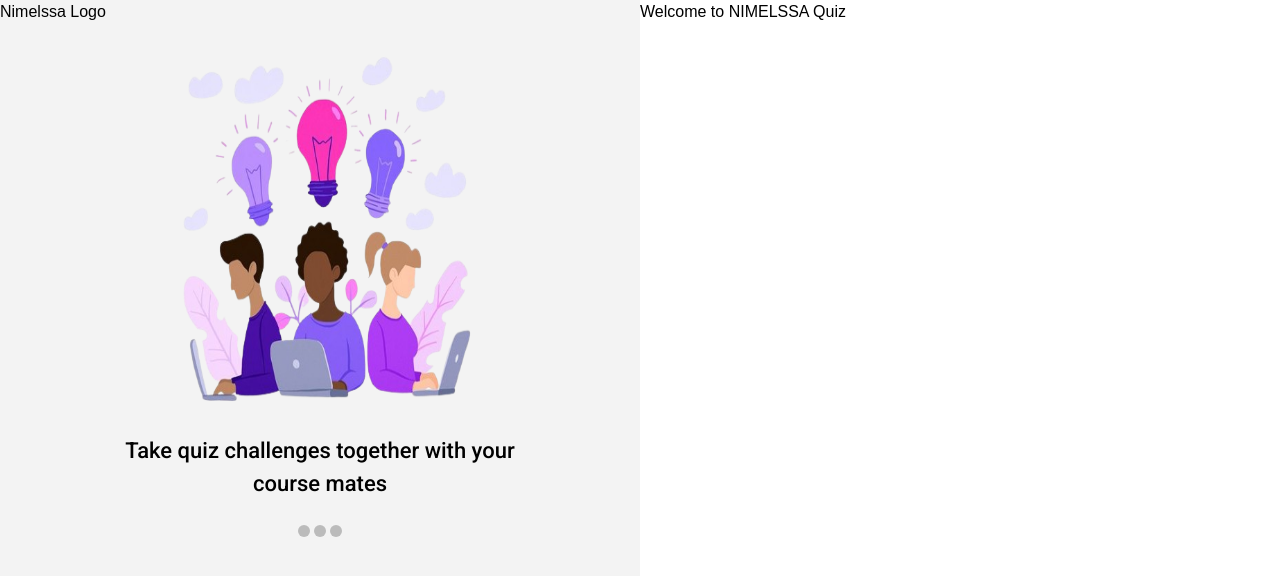
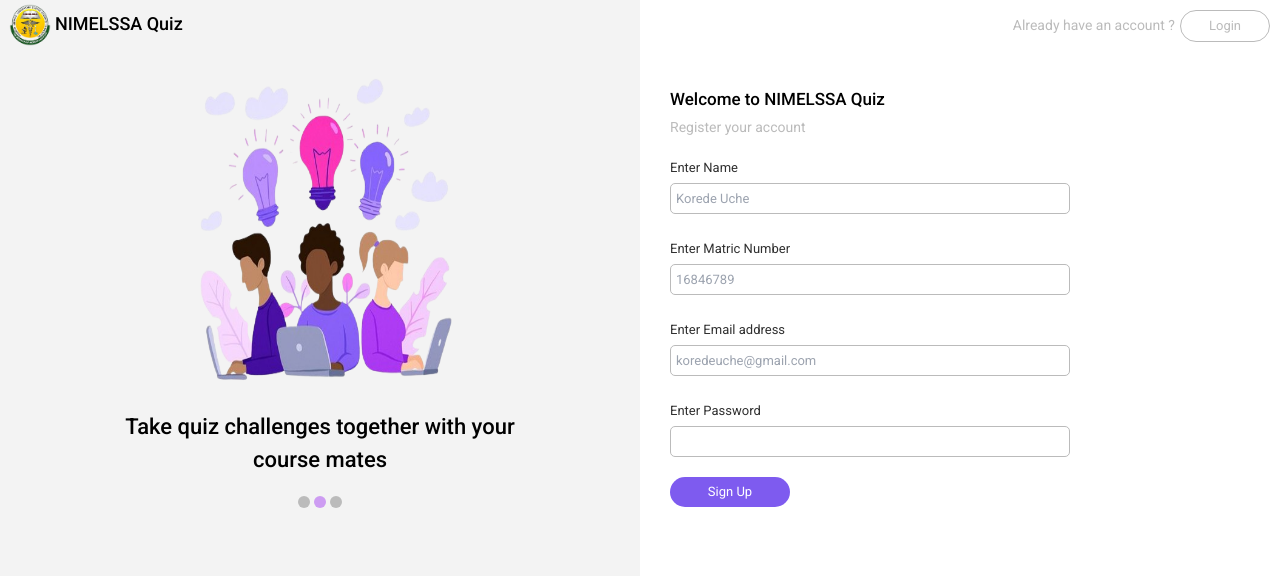
Before and after one commit to Fificode/nimelssa-quiz-app, a React (Vite) app: page / in a window 1280 px wide. Shown: the top 576 px of the page. Built offline with nearby package versions, Linux system fonts and the light colour scheme.

Commit message:
sign up page

```diff
--- a/index.html
+++ b/index.html
@@ -2,9 +2,9 @@
 <html lang="en">
   <head>
     <meta charset="UTF-8" />
-    <link rel="icon" type="image/svg+xml" href="/vite.svg" />
+    <link rel="icon" type="image/svg+xml" href="/assets/nimelssaLogo.png" />
     <meta name="viewport" content="width=device-width, initial-scale=1.0" />
-    <title>NIMELSSA QUIZ APP</title>
+    <title>NIMELSSA Quiz App</title>
     <link rel="preconnect" href="https://fonts.googleapis.com">
 <link rel="preconnect" href="https://fonts.gstatic.com" crossorigin>
 <link href="https://fonts.googleapis.com/css2?family=Inter:wght@400;500;600&family=Roboto:wght@400;500&display=swap" rel="stylesheet">
--- a/src/App.jsx
+++ b/src/App.jsx
@@ -5,6 +5,7 @@
 
 function App() {
   const [loading, setLoading] = useState(true);
+
 
   useEffect(() => {
   const timeout = setTimeout(() => {
@@ -15,13 +16,15 @@
 
   return (
     <div className="App">
+    {/* Nimelssa Quiz Time on Load */}
       {loading ? (
         <div className='flex justify-center items-center min-h-screen bg-gradient-to-t from-white-bg to-light-purple-bg animate-breathe'>
-       <img src='./assets/nimelssaQuizTime.png' alt='Illustration of Quiz Time on Screen' className='w-[250px] h-[300px]' />
+       <img src='./assets/nimelssaQuizTime.png' alt='Illustration of Quiz Time on Screen' className='w-[250px] h-[350px] md:w-[300px] md:h-[400px]' />
        </div>
       ) : (
 
         <div className='box-border'>
+        {/* Main content of the website */}
           <Home/>
            </div>
       )}
--- a/src/pages/Homepage.jsx
+++ b/src/pages/Homepage.jsx
@@ -8,18 +8,18 @@
 const Home = () => {
 
   const images = [imageOne, imageTwo, imageThree];
-  const headings = ['Take a quiz be more creative in your work', 'Take quiz challenges together with your course mates', 'Find fun and interesting quizzes to boost up your knowledge'];
+  const headings = ['Take a quiz and be more creative in your work', 'Take quiz challenges together with your course mates', 'Find fun and interesting quizzes to boost up your knowledge'];
+  const colors = ['bg-light-purple-bg', 'bg-light-purple-bg', 'bg-light-purple-bg'];
 
   const [currentImageIndex, setCurrentImageIndex] = useState(0);
 
+
   useEffect(() => {
-
     const interval = setInterval(() => {
       setCurrentImageIndex((prevIndex) =>
         prevIndex === images.length - 1 ? 0 : prevIndex + 1,
+ );
 
-
-      );
     }, 3000);
     return () => {
       clearInterval(interval);
@@ -30,33 +30,69 @@
 return (
     <div className='flex flex-col justify-between min-h-screen lg:flex-row '>
 <div className='bg-[#f3f3f3] w-[100%] min-h-screen lg:w-[50%]'>
-<div>
-Nimelssa Logo
+{/* Logo */}
+<div className='flex'>
+<img src='/assets/nimelssaLogo.png' alt='Logo of Nimelssa' className='ml-[5px] w-[50px] h-[50px]'/>
+<h1 className='font-[600] text-[18px] font-roboto space-[2px] mt-[10px]'>NIMELSSA Quiz</h1>
 </div>
 <div className='flex flex-col items-center justify-center'>
-<img src={images[currentImageIndex]} alt={`Slide ${currentImageIndex + 1}`} className='w-[300px] h-[300px] lg:w-[400px] lg:h-[400px]'/>
-<div>
-  <h2 className='w-[300px] lg:w-[400px] font-[700] text-[22px] text-center space-[3px] font-roboto my-[10px]'>{headings[currentImageIndex]}</h2>
+{/* Image Slide Show */}
+<img src={images[currentImageIndex]} alt={`Slide ${currentImageIndex + 1}`} className='w-[250px] h-[250px] lg:w-[350px] lg:h-[350px]'/>
+<div className='w-[300px] lg:w-[400px]'>
+{/* Text under the Image Slide show */}
+  <h2 className=' font-[700] text-[22px] text-center space-[3px] font-roboto my-[10px]'>{headings[currentImageIndex]}</h2>
 </div>
-<div className='mt-[10px]'>
-  <span className="bg-[#bbb] w-[12px] h-[12px] mx-[2px] rounded-[50%] inline-block" ></span>
-  <span className="bg-[#bbb] w-[12px] h-[12px] mx-[2px] rounded-[50%] inline-block" ></span>
-  <span className="bg-[#bbb] w-[12px] h-[12px] mx-[2px] rounded-[50%] inline-block" ></span>
+<div className='mt-[10px] flex justify-center'>
+{/* Carousel */}
+  {colors.map((color, index) => (
+            <span
+              key={index}
+              className={`bg-[#bbb] w-[12px] h-[12px] mx-[2px] rounded-[50%] inline-block ${
+                currentImageIndex === index ? colors[currentImageIndex] : ''
+              }`}
+            ></span>
+          ))}
 </div>
 </div>
-   <div
-            className='w-[100%]'
-            style={{
-              width: '100%',
-              display: 'flex',
-              justifyContent: 'center',
-              overflow: 'hidden',
-              position: 'relative',
-            }}
-          ></div>
+
 </div>
-<div className='w-[100%] min-h-screen lg:w-[50%] font-sans'>
-   Welcome to NIMELSSA Quiz
+<div className='w-[100%] min-h-screen lg:w-[50%] font-roboto '>
+<div className='flex justify-end m-[10px]'>
+<p className='font-roboto text-[14px] text-[#bbbbbb] mr-[5px] mt-[5px] space-[5px] font-[400]'>Already have an account ?</p>
+<button className='p-[5px] border-[#bbbbbb] border-[1px] text-[#bbbbbb] rounded-[20px] w-[90px] text-[13px] text-center cursor-pointer hover:bg-light-purple-bg hover:text-[#ffffff]'>Login</button>
+</div>
+<div className='flex flex-col items-start mx-[30px] mb-[20px] mt-[40px]'>
+
+<h2 className='font-roboto text-[17px] font-[700] my-[5px] text-left space-[3px]'>Welcome to NIMELSSA Quiz</h2>
+<p className='font-roboto text-[14px] text-[#bbbbbb] space-[5px] font-[400]'>Register your account</p>
+<form className='flex flex-col'>
+{/* Name */}
+<div className='mt-[20px] mb-[5px] flex flex-col'>
+  <label className='font-roboto text-[13px] text-[#303030] space-[5px] font-[400]'>Enter Name</label>
+  <input type='text' className='p-[5px] border-[#bbbbbb] border-[1px] text-[#303030] rounded-[5px] w-[400px] text-[13px] outline-light-purple-bg mt-[5px] space-[3px]' placeholder='Korede Uche' autoComplete='off' />
+  </div>
+  {/* Matric Number */}
+<div className='mt-[20px] mb-[5px] flex flex-col'>
+  <label className='font-roboto text-[13px] text-[#303030] space-[5px] font-[400]'>Enter Matric Number</label>
+  <input type='number' className='p-[5px] border-[#bbbbbb] border-[1px] text-[#303030] rounded-[5px] w-[400px] text-[13px] outline-light-purple-bg mt-[5px] space-[3px]' placeholder='16846789' autoComplete='off' />
+  </div>
+  {/* Email address */}
+<div className='mt-[20px] mb-[5px] flex flex-col'>
+  <label className='font-roboto text-[13px] text-[#303030] space-[5px] font-[400]'>Enter Email address</label>
+  <input type='email' className='p-[5px] border-[#bbbbbb] border-[1px] text-[#303030] rounded-[5px] w-[400px] text-[13px] outline-light-purple-bg mt-[5px] space-[3px]' placeholder='koredeuche@gmail.com' autoComplete='off' />
+  </div>
+  {/* Password */}
+<div className='mt-[20px] mb-[5px] flex flex-col '>
+  <label className='font-roboto text-[13px] text-[#303030] space-[5px] font-[400]'>Enter Password</label>
+  <input type='password' className='p-[5px] border-[#bbbbbb] border-[1px] text-[#303030] rounded-[5px] w-[400px] text-[13px] outline-light-purple-bg mt-[5px] space-[3px]' placeholder='' autoComplete='off' />
+  </div>
+  {/* Sign up button */}
+  <div className='mb-[5px] mt-[15px]'>
+  <button className='p-[5px] bg-purple text-[#ffffff] rounded-[20px] w-[120px] text-[13px] text-center cursor-pointer hover:bg-[#ffffff] hover:text-[#303030] hover:border-light-purple-bg hover:border-[1px]'>Sign Up</button>
+  </div>
+</form>
+</div>
+
 </div>
     </div>
   )
--- a/tailwind.config.js
+++ b/tailwind.config.js
@@ -26,6 +26,7 @@
       'light-grey': '#717171',
       'light-purple-bg': '#cd9cf2',
       'white-bg' : '#f6f3ff ',
+      'carousel-bg': '#bbbbbb'
 
     },
     extend: {
```
